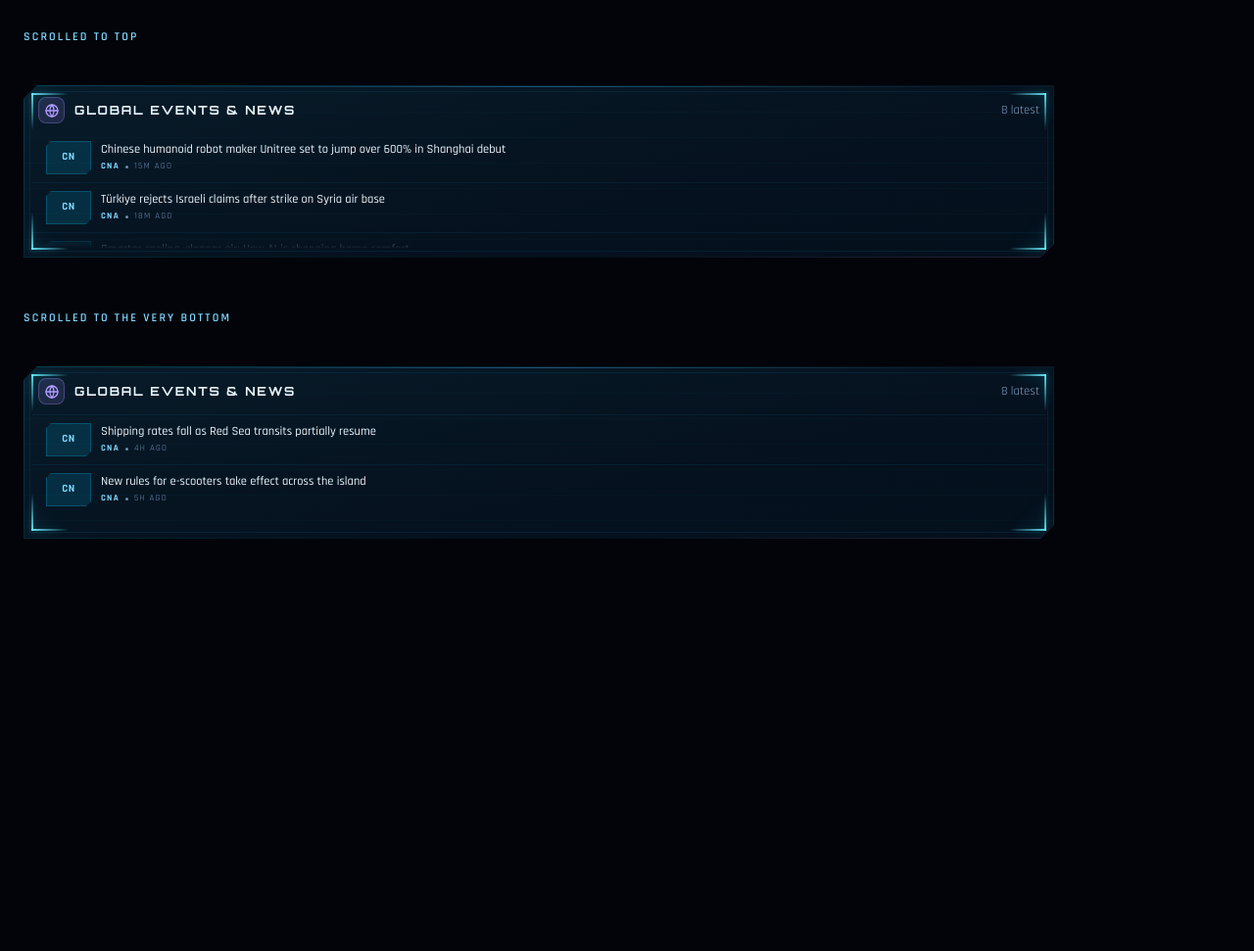
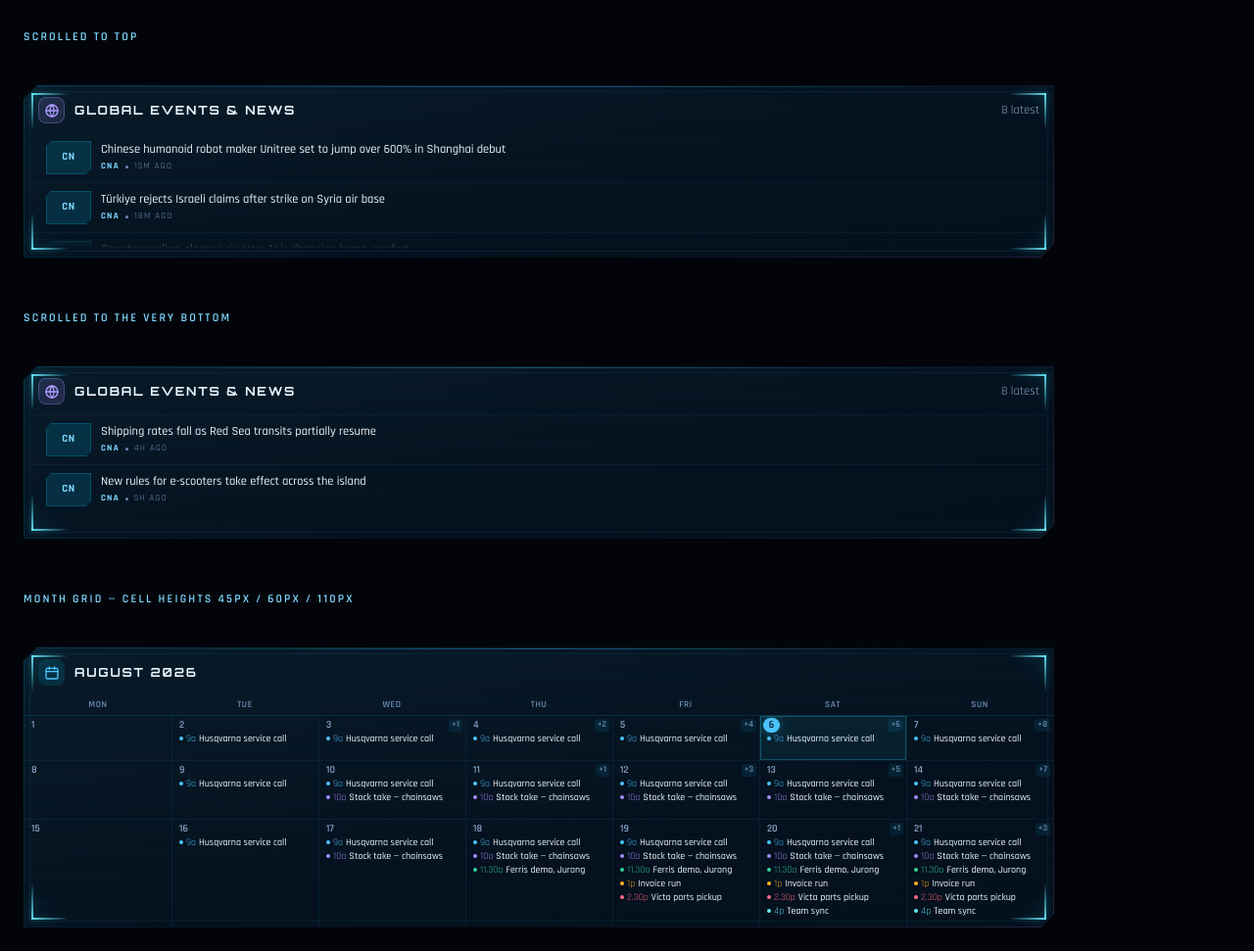
Before and after one commit to jValentine18291/week-dashboard, a website: page verify-visual.html in a window 1280 px wide. Shown: the whole page at 98% size. Before the commit the page ends 812 px from the top, so only its background shows below. Drawn offline with Linux system fonts and the light colour scheme; animation ran at ten frames a second.

Commit message:
Name events in every month cell, however short
Days with two or more events were rendering as "3 events" and naming none of
them. Type size was only half of why. The overflow indicator was an item in the
chip stack, so it competed with the events for vertical space — at a capacity
of one it took the only line, and the cell described the day without naming a
single thing on it.

It now sits in a .mon-top row beside the day number, where it costs no height,
so the stack shows `capacity` events rather than `capacity - 1`. The "N events"
branch is gone: every cell names at least one event and carries a "+N" badge if
there are more.

The type is tighter too, and leading rather than glyph size is where the room
was: chips were 10.5px of text in a 17.2px line box and are now 10px in a 13px
box. Half a pixel off the text, four off the line. The day-name bar, cell
padding and inter-chip gap gave up a few more. CHIP_H and NUM_RESERVE
re-measured against the real boxes rather than adjusted by eye — 14 and 19,
each with about half a pixel of headroom, same as the constants they replace.

Events named per day, measured on the dashboard with News at its 176px cap:
1920x1000 6 (was 3), 1536x824 4 (was 2), 1440x700 2 (was 0, "N events"),
1280x610 1 (was 0, "N events"). The last is roughly a 1080p screen at 150%
Windows scaling, which is the likely cause of the report.

verify-visual.html gains a month grid at three pinned cell heights so the
cramped cases can be looked at rather than inferred. No page scroll, no clipped
cells and no cell naming nothing on any of the four pages; week view unchanged;
badge never overlaps a chip; fixture and overlap recipe pass.

```diff
--- a/public/styles.css
+++ b/public/styles.css
@@ -528,8 +528,10 @@ button:focus-visible,
 
 .mon-dayname {
   text-align: center;
-  padding: 5px 2px 6px;
-  font-size: 10px;
+  /* Trimmed from 5/6 to 3/4: this bar sits above the grid, so every pixel it
+     gives up goes straight into cell height and therefore into chip capacity. */
+  padding: 3px 2px 4px;
+  font-size: 9.5px;
   font-weight: 600;
   letter-spacing: 0.06em;
   color: var(--ink-3);
@@ -566,13 +568,25 @@ button:focus-visible,
   box-shadow: inset 0 0 0 1px rgba(34, 211, 238, 0.28);
 }
 
+/* The day number and the overflow count share one row. The count used to be a
+   chip-stack item, which meant it competed with the events for vertical space —
+   at a capacity of one that left nothing to name the day with. Up here it costs
+   no height at all, so every line of the stack goes to a real event. */
+.mon-top {
+  display: flex;
+  align-items: center;
+  justify-content: space-between;
+  gap: 4px;
+  flex: 0 0 auto;
+  min-width: 0;
+}
+
 .mon-num {
-  align-self: flex-start;
-  font-size: 11.5px;
+  font-size: 10.5px;
   font-weight: 600;
   color: var(--ink-2);
   line-height: 1;
-  padding: 3px 4px;
+  padding: 2px 4px;
   border-radius: 999px;
   flex: 0 0 auto;
 }
@@ -590,24 +604,27 @@ button:focus-visible,
   min-height: 0;
   display: flex;
   flex-direction: column;
-  gap: 2px;
-  padding-bottom: 2px;
+  gap: 1px;
+  padding-bottom: 1px;
   overflow: hidden;
 }
 
 .mon-chip {
   display: flex;
   align-items: center;
-  gap: 4px;
+  gap: 3px;
   width: 100%;
   flex: 0 0 auto;
   border: none;
   background: transparent;
   border-radius: 4px;
-  padding: 1px 4px;
+  padding: 0 4px;
   font: inherit;
-  font-size: 10.5px;
-  line-height: 1.45;
+  /* Leading, not glyph size, is what was eating the cell: 10.5px of type was
+     occupying a 17.2px line box. 10px at 1.3 is a 13px box — a chip line costs
+     a quarter less while the text shrinks by half a pixel. */
+  font-size: 10px;
+  line-height: 1.3;
   text-align: left;
   cursor: pointer;
   overflow: hidden;
@@ -617,7 +634,7 @@ button:focus-visible,
 .mon-chip.is-allday { font-weight: 600; }
 .mon-chip.is-allday:hover { filter: brightness(0.96); }
 
-.mon-dot { width: 5px; height: 5px; border-radius: 50%; flex: 0 0 5px; }
+.mon-dot { width: 4px; height: 4px; border-radius: 50%; flex: 0 0 4px; }
 .mon-when { flex: 0 0 auto; opacity: 0.85; font-variant-numeric: tabular-nums; }
 
 .mon-what,
@@ -629,10 +646,17 @@ button:focus-visible,
 
 .mon-what { font-weight: 500; color: var(--ink); min-width: 0; }
 
+/* A count, not a line item. It sits beside the date rather than in the chip
+   stack, so a day that overflows still names as many events as it has room for
+   instead of spending that room saying it is busy. */
 .mon-more {
-  font-size: 10px;
+  font-size: 9px;
+  font-weight: 600;
   color: var(--ink-3);
-  padding: 0 4px;
+  font-variant-numeric: tabular-nums;
+  padding: 0 3px;
+  border-radius: 3px;
+  background: rgba(0, 200, 255, 0.09);
   flex: 0 0 auto;
 }
 
--- a/verify-visual.html
+++ b/verify-visual.html
@@ -23,6 +23,12 @@
   The bottom fade is only correct if it dissolves a partial row in the first and
   leaves the last row crisp in the second, so one card cannot show whether it
   works.
+
+  The month grid below it is pinned to three cell heights rather than left to
+  the viewport, because chip capacity is what the type sizes are FOR and the
+  interesting cases are the cramped ones. 45px is roughly a 1080p screen at 150%
+  Windows scaling — the size at which a day used to render as "3 events" and
+  name none of them.
 -->
 <meta name="robots" content="noindex">
 <link rel="preconnect" href="https://fonts.googleapis.com">
@@ -91,6 +97,31 @@
   </section>
 </div>
 
+<p class="label">month grid — cell heights 45px / 60px / 110px</p>
+<div class="harness">
+  <section class="card">
+    <div class="card-in">
+      <span class="card-seam" aria-hidden="true"></span>
+      <div class="card-head">
+        <div class="card-head-left">
+          <span class="card-icon" aria-hidden="true">
+            <svg viewBox="0 0 24 24" fill="none" stroke="currentColor" stroke-width="2"
+                 stroke-linecap="round" stroke-linejoin="round">
+              <rect x="3" y="5" width="18" height="16" rx="2"></rect>
+              <path d="M3 10h18M8 3v4M16 3v4"></path>
+            </svg>
+          </span>
+          <h2 class="card-title">August 2026</h2>
+        </div>
+      </div>
+      <div class="cal cal-month" style="display:flex;flex-direction:column">
+        <div class="mon-daybar" id="daybar"></div>
+        <div class="mon-grid" id="grid"></div>
+      </div>
+    </div>
+  </section>
+</div>
+
 <script>
 const STORIES = [
   ['Chinese humanoid robot maker Unitree set to jump over 600% in Shanghai debut', 'CNA', '15M AGO'],
@@ -117,6 +148,50 @@ document.getElementById('list-top').innerHTML = html;
 const bottom = document.getElementById('list-bottom');
 bottom.innerHTML = html;
 bottom.scrollTop = bottom.scrollHeight;
+
+// --- month grid -----------------------------------------------------------
+// Mirrors renderMonth()'s markup and its capacity arithmetic. Kept in step by
+// hand: if CHIP_H / NUM_RESERVE change in app.js, change them here too, or the
+// picture stops being of the thing that ships.
+const CHIP_H = 14, NUM_RESERVE = 19;
+const capacityFor = (cellH) => Math.max(1, Math.floor((cellH - NUM_RESERVE) / CHIP_H));
+
+const TITLES = ['Husqvarna service call', 'Stock take — chainsaws', 'Ferris demo, Jurong',
+                'Invoice run', 'Victa parts pickup', 'Team sync', 'Warranty review'];
+const COLOURS = ['#4cc3ff', '#a78bfa', '#34d399', '#ffb020', '#ff6b8a', '#67e8f9', '#8aa5c8'];
+const TIMES = ['9a', '10a', '11.30a', '1p', '2.30p', '4p', '5p'];
+
+document.getElementById('daybar').innerHTML =
+  ['Mon','Tue','Wed','Thu','Fri','Sat','Sun']
+    .map((d) => `<div class="mon-dayname">${d}</div>`).join('');
+
+const grid = document.getElementById('grid');
+// Three bands of seven, each pinned to a fixed row height.
+const BANDS = [45, 60, 110];
+grid.style.gridTemplateRows = BANDS.map((h) => `${h}px`).join(' ');
+
+let day = 1, cells = '';
+for (const cellH of BANDS) {
+  const capacity = capacityFor(cellH);
+  for (let i = 0; i < 7; i++) {
+    // Vary the load so both the exact-fit and the overflow case are on screen.
+    const total = [0, 1, 2, 3, 5, 7, 9][i];
+    const shown = Math.min(total, capacity);
+    const chips = Array.from({ length: shown }, (_, k) => `
+      <button class="mon-chip" type="button" style="color:${COLOURS[k % 7]}">
+        <span class="mon-dot" style="background:${COLOURS[k % 7]}"></span>
+        <span class="mon-when">${TIMES[k % 7]}</span>
+        <span class="mon-what">${TITLES[k % 7]}</span>
+      </button>`).join('');
+    const more = total > capacity ? `<span class="mon-more">+${total - capacity}</span>` : '';
+    cells += `<div class="mon-cell${day === 6 ? ' is-today' : ''}">
+        <div class="mon-top"><span class="mon-num">${day}</span>${more}</div>
+        <div class="mon-events">${chips}</div>
+      </div>`;
+    day++;
+  }
+}
+grid.innerHTML = cells;
 </script>
 </body>
 </html>
```
Also changed, not shown: CLAUDE.md (+62 -19 lines), public/app.js (+16 -17 lines).
